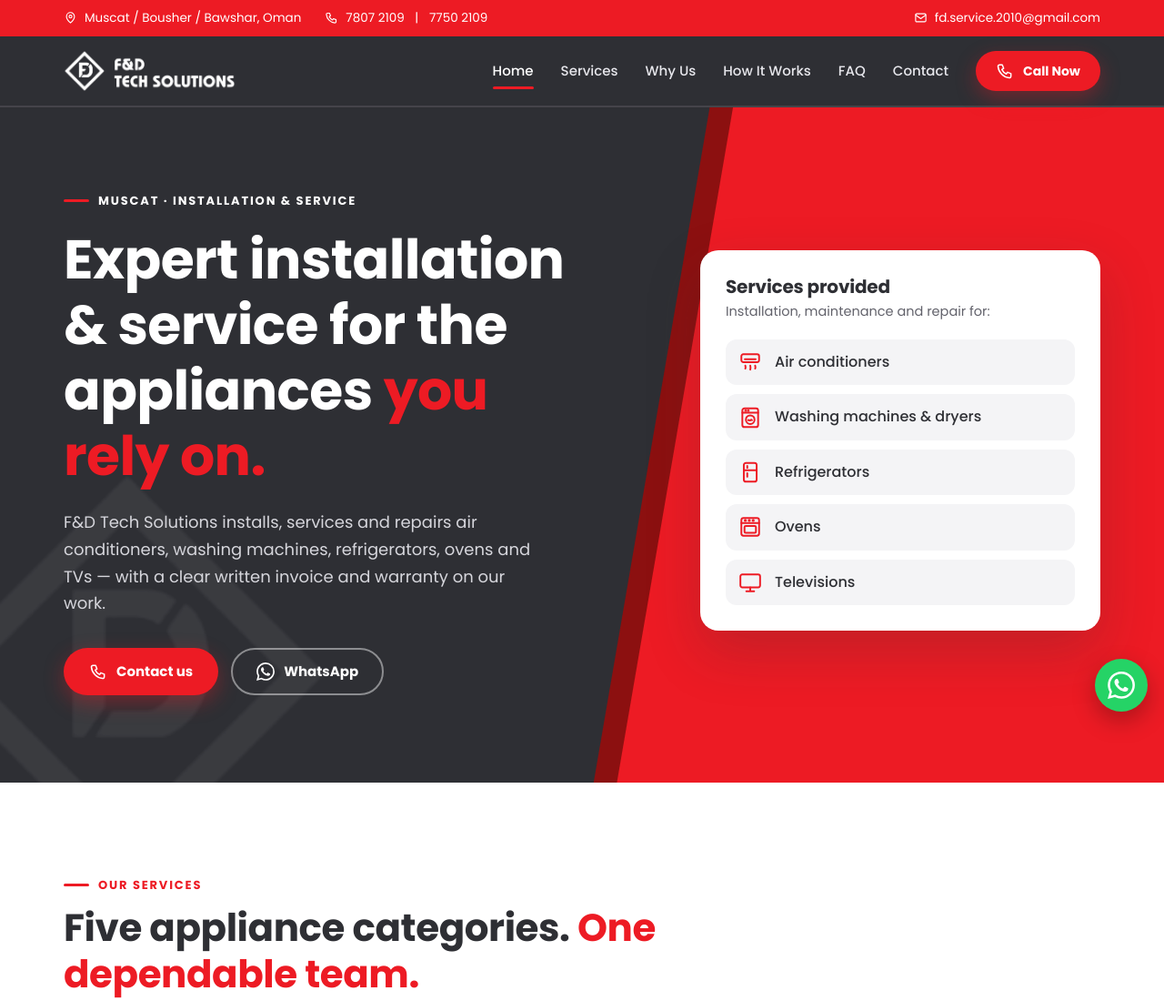
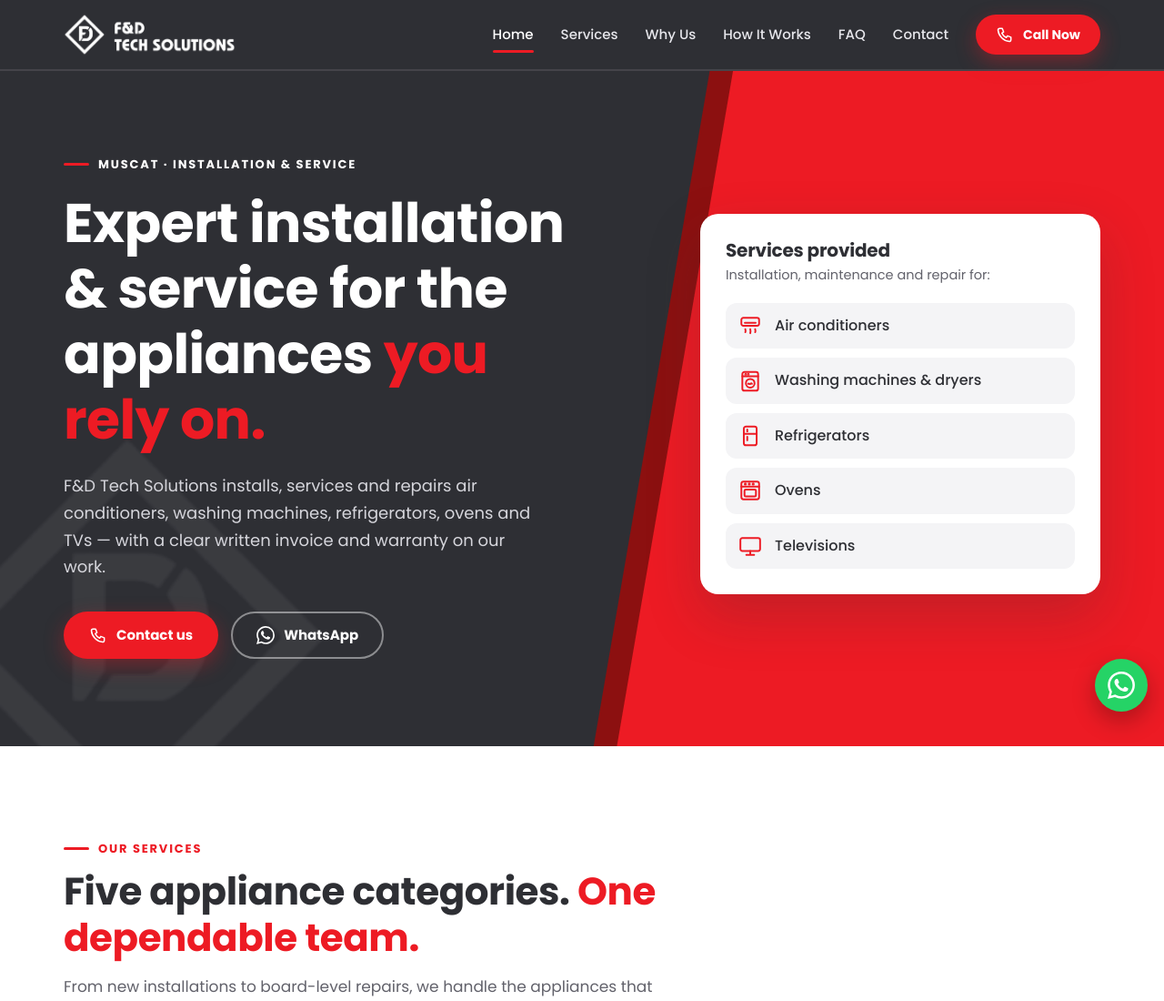
Before and after one commit to fathimashameema/fd_solutions, a website built with Vite: page index.html in a window 1280 px wide. Shown: the top 1100 px of the page at 91% size. Built offline with nearby package versions, Linux system fonts and the light colour scheme.

Commit message:
removed announcement bar

```diff
--- a/css/styles.css
+++ b/css/styles.css
@@ -80,14 +80,6 @@ button, input, select, textarea { font: inherit; color: inherit; }
 .btn--white { background: #fff; color: var(--red); }
 .btn--white:hover { background: var(--ink); color: #fff; }
 .btn--block { width: 100%; }
-
-/* ---------- Top bar ---------- */
-.topbar { background: var(--red); color: #fff; font-size: 13.5px; }
-.topbar .container { display: flex; justify-content: space-between; align-items: center; gap: 20px; min-height: 40px; }
-.topbar ul { display: flex; flex-wrap: wrap; gap: 4px 26px; }
-.topbar li { display: flex; align-items: center; gap: 8px; }
-.topbar svg { width: 15px; height: 15px; flex: none; }
-.topbar a:hover { text-decoration: underline; }
 
 /* ---------- Header / nav ---------- */
 .header { position: sticky; top: 0; z-index: 100; background: var(--ink); box-shadow: 0 2px 0 var(--ink-2); }
@@ -281,7 +273,6 @@ a.info:hover { transform: translateY(-3px); box-shadow: var(--shadow); }
   .footer .top { grid-template-columns: 1fr 1fr; }
 }
 @media (max-width: 860px) {
-  .topbar .hide-sm { display: none; }
   .menu-toggle { display: block; }
   .nav {
     position: absolute; left: 0; right: 0; top: 76px; background: var(--ink); flex-direction: column; align-items: stretch; gap: 0;
@@ -307,7 +298,6 @@ a.info:hover { transform: translateY(-3px); box-shadow: var(--shadow); }
   .band .container > div:first-child { padding-top: 34px; }
   .footer .top { grid-template-columns: 1fr; gap: 32px; padding-block: 48px 30px; }
   .brand img { height: 40px; }
-  .topbar .container { justify-content: center; }
 }
 
 @media (prefers-reduced-motion: reduce) {
@@ -315,4 +305,4 @@ a.info:hover { transform: translateY(-3px); box-shadow: var(--shadow); }
   *, *::before, *::after { transition: none !important; animation: none !important; }
   .js .reveal { opacity: 1; transform: none; }
 }
-@media print { .topbar, .header, .wa-float { display: none; } }
+@media print { .header, .wa-float { display: none; } }
--- a/index.html
+++ b/index.html
@@ -69,19 +69,6 @@
 </svg>
 
 <a class="skip-link" href="#main">Skip to content</a>
-
-<!-- Top bar -->
-<div class="topbar">
-  <div class="container">
-    <ul>
-      <li class="hide-sm"><svg><use href="#i-pin"/></svg> Muscat / Bousher / Bawshar, Oman</li>
-      <li><svg><use href="#i-phone"/></svg> <a href="tel:+96878072109">7807 2109</a> &nbsp;|&nbsp; <a href="tel:+96877502109">7750 2109</a></li>
-    </ul>
-    <ul class="hide-sm">
-      <li><svg><use href="#i-mail"/></svg> <a href="mailto:fd.service.2010@gmail.com">fd.service.2010@gmail.com</a></li>
-    </ul>
-  </div>
-</div>
 
 <!-- Header -->
 <header class="header">
```
